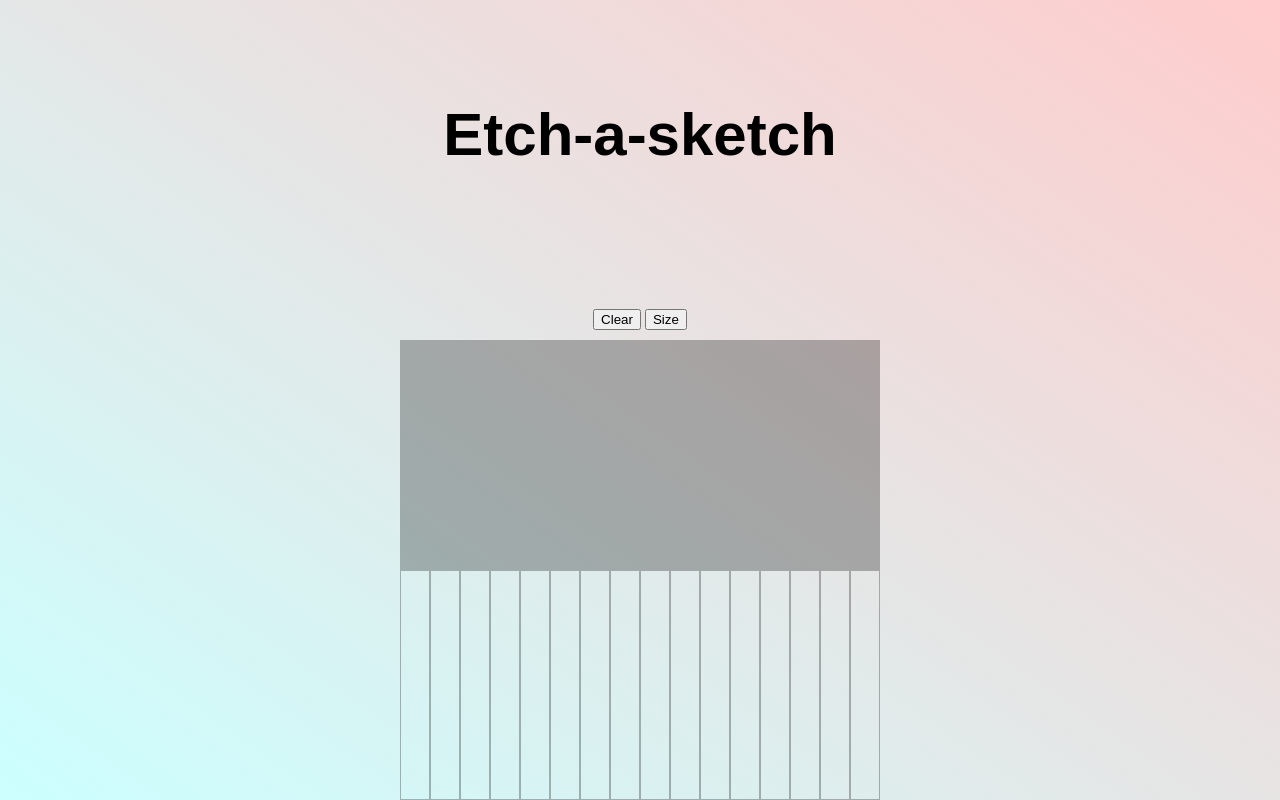
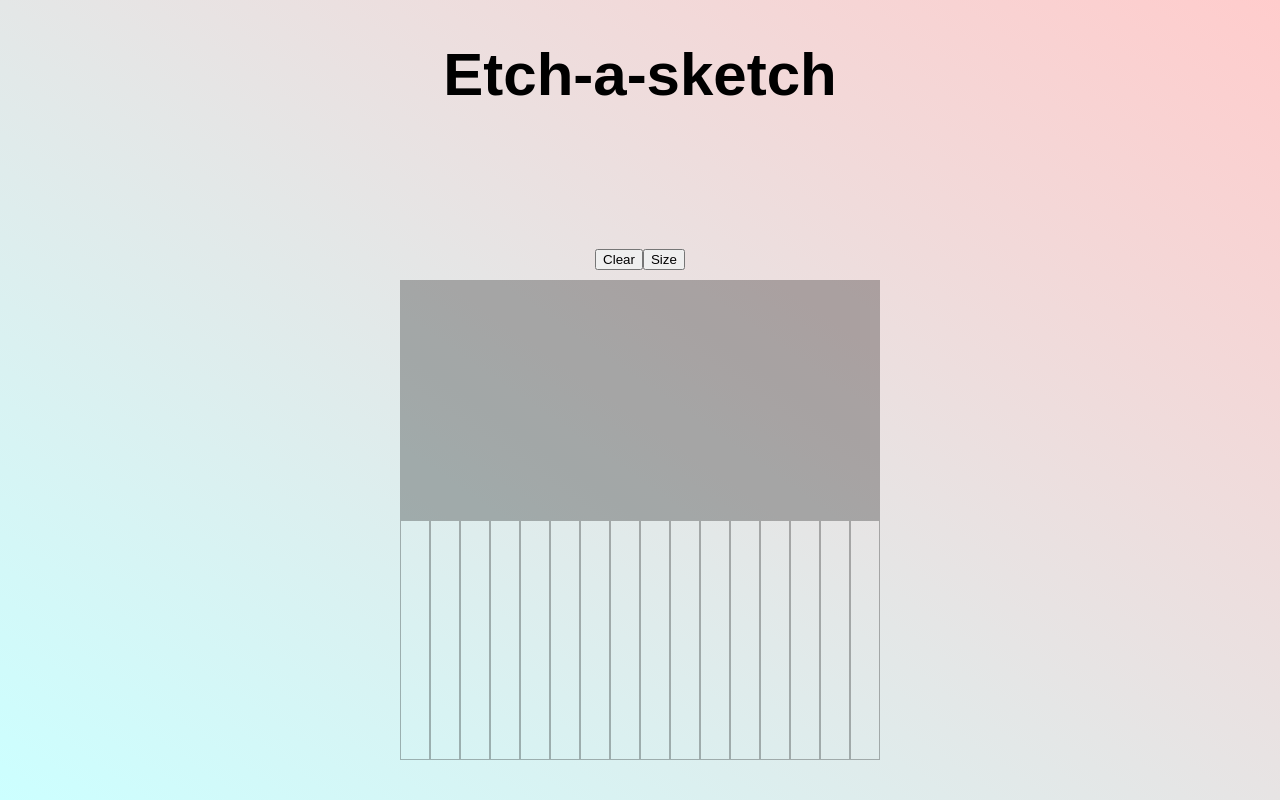
Before and after one commit to PierrickF/etch-a-sketch, a plain HTML site: page etch-a-sketch.html in a window 1280 px wide. Drawn offline with Linux system fonts and the light colour scheme.

Commit message:
Switched manual placement to proper use of flexbox.

```diff
--- a/etch-a-sketch.css
+++ b/etch-a-sketch.css
@@ -5,31 +5,29 @@ body {
     height: 100vh;
     width: 100vw;
     margin: 0;
-
 }
 
 h1 {
-    margin: auto;
-    margin-top: 100px;
-    margin-bottom: 40px;
+    display: flex;
+    justify-content: center;
     font-family: Arial, Helvetica, sans-serif;
     font-size: 60px;
 }
 
 #buttons {
-    margin: auto;
+    display: flex;
+    justify-content: center;
     margin-top: 100px;
     margin-bottom: 10px;
 }
 
 #container {
     display: flex;
+    align-self: center;
     flex-direction: row;
     flex-wrap: wrap;
     height: 480px;
     width: 480px;
-    margin:auto;
-    margin-top: 0px;
 }
 
 .row {
```
